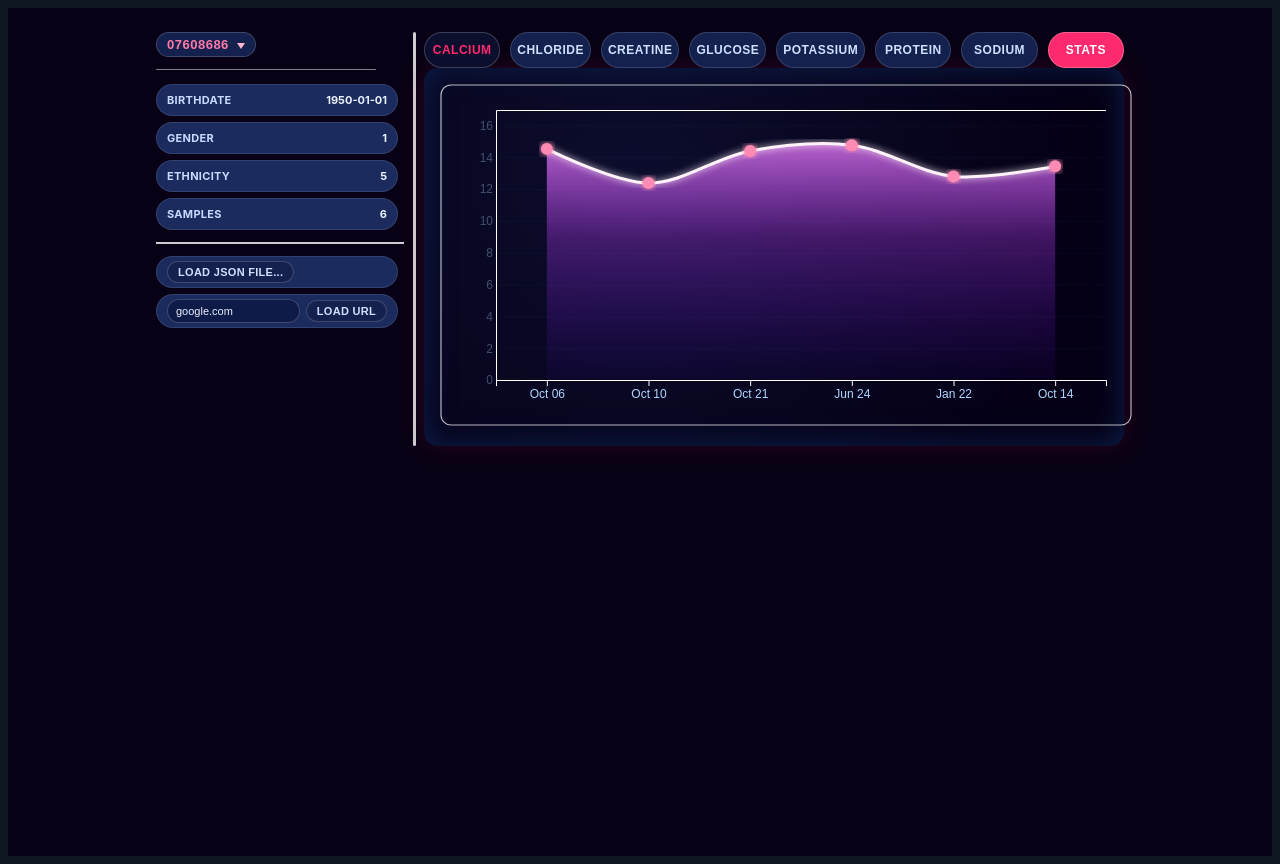
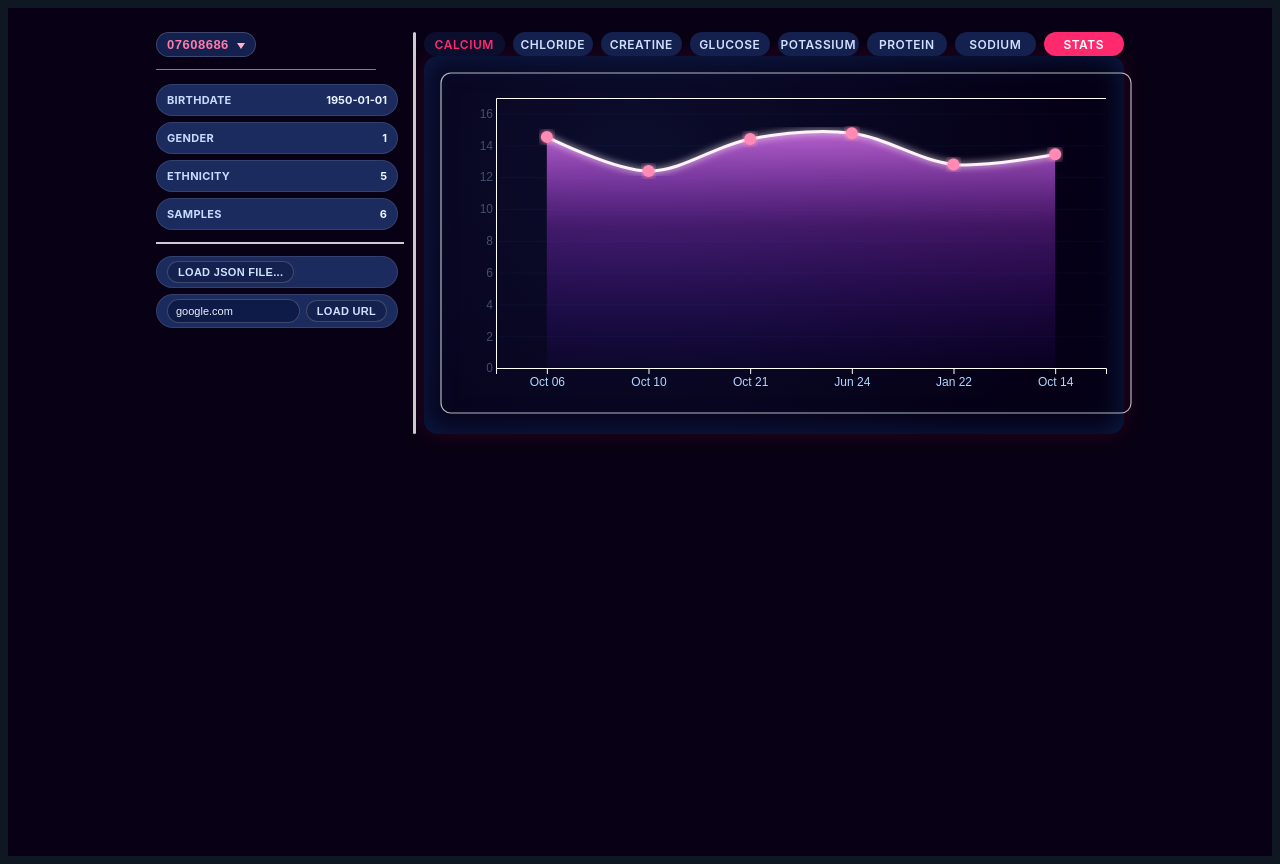
Before and after one commit to moskopio/blood-view, a React (Vite) app: page / in a window 1280 px wide. Built offline with nearby package versions, Linux system fonts and the light colour scheme.

Commit message:
Simplifying Graph Select component

```diff
--- a/src/components/GraphSelect.css
+++ b/src/components/GraphSelect.css
@@ -1,17 +1,15 @@
 .graph-select {
   width: var(--graph-width);
-}
-
-.graph-select-grid {
-  display: grid;
-  grid-template-columns: repeat(8, 1fr);
-  gap: 10px;
+  display: flex;
+  gap: 8px;
+  justify-content: space-between;
 }
 
 .graph-select-button {
-  height: 36px;
-  border-radius: 999px;
-  border: 1px solid rgba(255, 255, 255, 0.15);
+  display: flex;
+  height: 24px;
+  width: 100px;
+  border-radius: 15px;
   background: var(--blue-800);
   color: var(--ink-60);
   font-size: 12px;
@@ -19,6 +17,8 @@
   text-transform: uppercase;
   letter-spacing: 0.5px;
   cursor: pointer;
+  align-items: center;
+  justify-content: center;
   transition: background .2s ease, color .2s ease, transform .15s ease, box-shadow .2s ease;
 }
 
@@ -29,15 +29,13 @@
 .graph-select-button-active {
   background: var(--toolbar-active);
   color: var(--accent-pink);
-  border-color: rgba(255, 255, 255, 0.20);
 }
 
 .graph-select-button-stats {
   background: var(--accent-pink);
   color: white;
-  border-color: rgba(255, 255, 255, 0.25);
 }
 
 .graph-select-button-stats:hover {
-  background: #ff477f;
+  background: var(--accent-pink-150);
 }
--- a/src/components/GraphSelect.tsx
+++ b/src/components/GraphSelect.tsx
@@ -14,25 +14,14 @@ export function GraphSelect() {
 
   return (
     <div className='graph-select'>
-      <div className='graph-select-grid'>
       {GraphTypesValues.map(v => {
         const cls = [
           'graph-select-button',
           v === 'stats' ? 'graph-select-button-stats' : '',
           v === selectedGraph ? 'graph-select-button-active' : '',
         ].join(' ');
-          return (
-            <button
-              key={v}
-              type='button'
-              className={cls}
-              onClick={() => onSelect(v)}
-            >
-              {v}
-            </button>
-          )
+        return <div key={v} className={cls} onClick={() => onSelect(v)}>{v}</div>
       })}
     </div>
-    </div>
-  );
-};
+  )
+}
```
Lines whose indentation alone changed are shown as unchanged.
